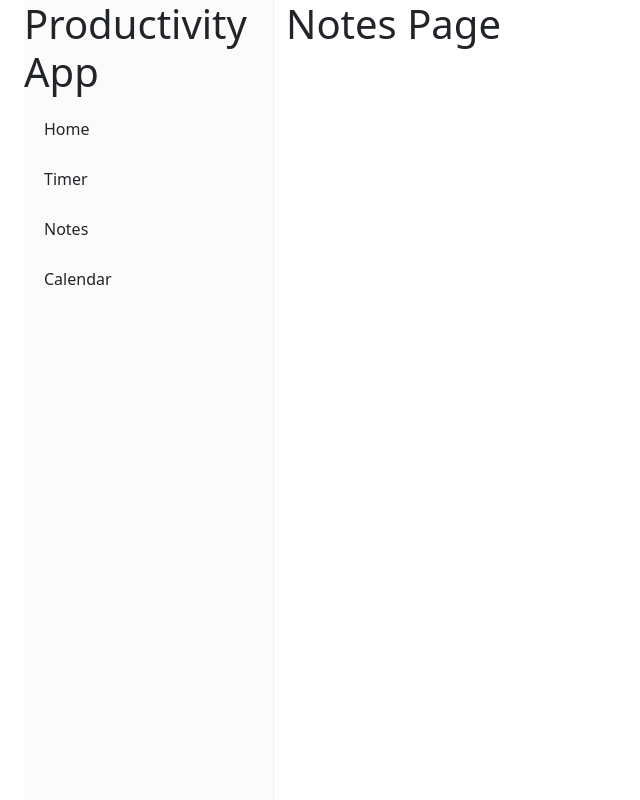
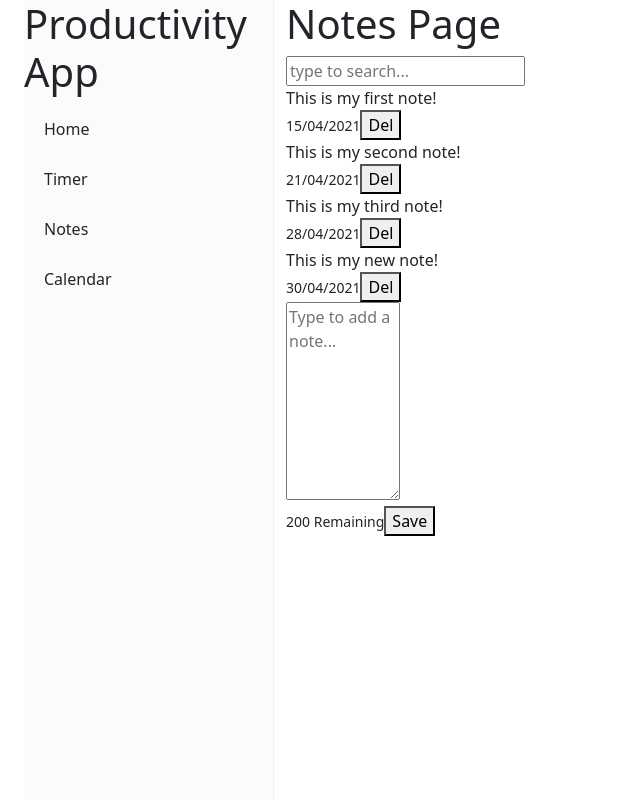
Before and after one commit to dsciocan/TimeWise, a React (Vite) app: page /notes in a window 1280 px wide. Shown: the top 800 px of the page, without its empty margins (0-640 px from the left). Built offline with nearby package versions, Linux system fonts and the light colour scheme.

Commit message:
icon pack update

```diff
--- a/src/components/Notes/Note.jsx
+++ b/src/components/Notes/Note.jsx
@@ -3,7 +3,7 @@ const Note = ({ id, text, date, handleDeleteNote }) => {
     <div className="note">
       <span>{text}</span>
       <div className="note-footer">
-      <small>{date}</small>
+        <small>{date}</small>
         <button onClick={() => handleDeleteNote(id)}>Del</button>
       </div>
     </div>
--- a/src/components/Notes/Notes.jsx
+++ b/src/components/Notes/Notes.jsx
@@ -1,9 +1,76 @@
+import { useState, useEffect, useId } from "react";
+import NotesSearch from "./NotesSearch";
+import NotesList from "./NotesList";
+// styles
+import "./Notes.css";
+
 function Notes() {
-    return (
-        <div>
-            <h1>Notes Page</h1>
-        </div>
-    )
+  const [notes, setNotes] = useState([
+    {
+      id: useId(),
+      text: "This is my first note!",
+      date: "15/04/2021",
+    },
+    {
+      id: useId(),
+      text: "This is my second note!",
+      date: "21/04/2021",
+    },
+    {
+      id: useId(),
+      text: "This is my third note!",
+      date: "28/04/2021",
+    },
+    {
+      id: useId(),
+      text: "This is my new note!",
+      date: "30/04/2021",
+    },
+  ]);
+
+  const [searchText, setSearchText] = useState("");
+
+  //   const [darkMode, setDarkMode] = useState(false);
+
+  useEffect(() => {
+    const savedNotes = JSON.parse(localStorage.getItem("react-notes-app-data"));
+
+    if (savedNotes) {
+      setNotes(savedNotes);
+    }
+  }, []);
+
+  useEffect(() => {
+    localStorage.setItem("react-notes-app-data", JSON.stringify(notes));
+  }, [notes]);
+
+  const addNote = (text, id) => {
+    const date = new Date();
+    const newNote = {
+      id,
+      text: text,
+      date: date.toLocaleDateString(),
+    };
+    const newNotes = [...notes, newNote];
+    setNotes(newNotes);
+  };
+
+  const deleteNote = (id) => {
+    const newNotes = notes.filter((note) => note.id !== id);
+    setNotes(newNotes);
+  };
+
+  return (
+    <div>
+      <h1>Notes Page</h1>
+      <NotesSearch handleSearchNote={setSearchText} />
+      <NotesList
+        notes={notes.filter((note) => note.text.toLowerCase().includes(searchText))}
+        handleAddNote={addNote}
+        handleDeleteNote={deleteNote}
+      />
+    </div>
+  );
 }
 
-export default Notes
+export default Notes;
```
Also changed, not shown: 1 other file (tests, documents, lock files or other folders).
